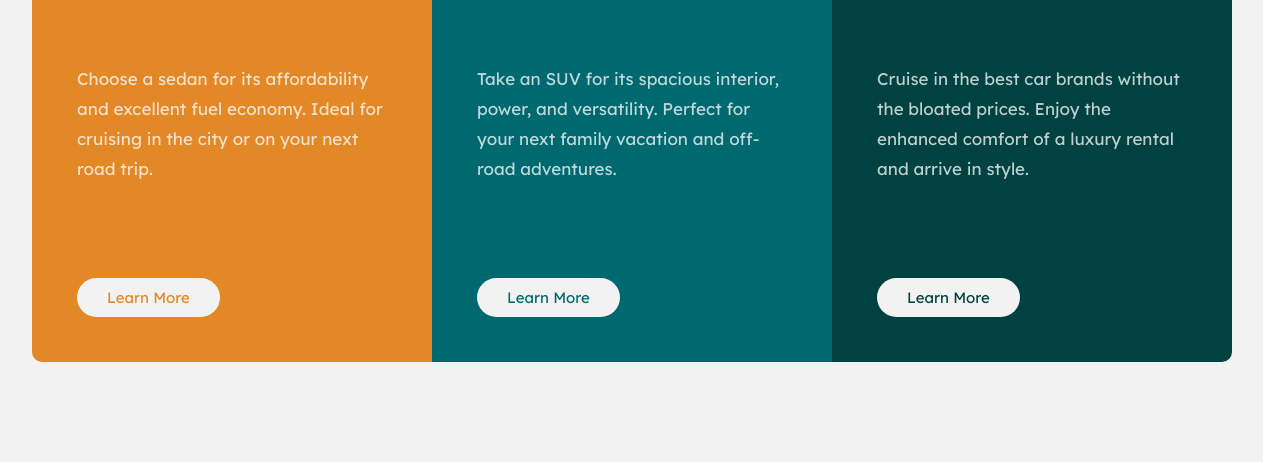
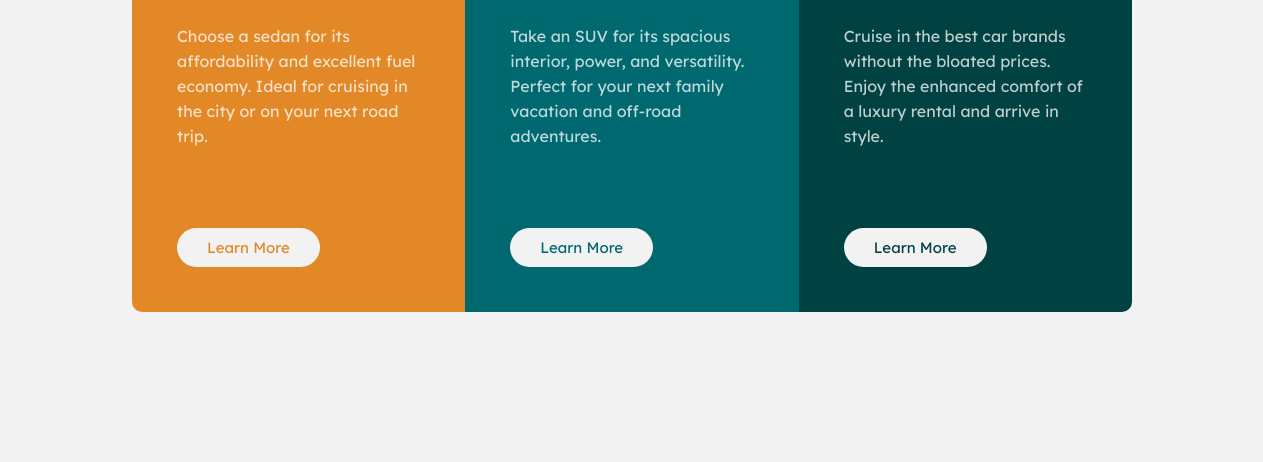
Before and after one commit to DanK1368/3_column_preview_component, a plain HTML site: page index.html in a window 1536 px wide. Shown: the part 338-800 px from the top of the page, without its empty margins (136-1399 px from the left). Drawn offline with Linux system fonts and the light colour scheme.

Commit message:
Update styles.css

```diff
--- a/styles/styles.css
+++ b/styles/styles.css
@@ -124,7 +124,7 @@ main {
   }
 }
 
-@media screen and (min-width: 1024px) and (max-width: 1439px) {
+@media screen and (min-width: 1024px) {
   p {
     font-size: 1.6rem;
   }
@@ -161,43 +161,4 @@ main {
     border-radius: 0px 10px 10px 0px;
   }
 }
-
-@media screen and (min-width: 1440px) {
-  p {
-    font-size: 1.7rem;
-  }
-  h1,
-  h2 {
-    font-size: 4rem;
-  }
-  .main-card-wrapper {
-    width: 120rem;
-    display: -webkit-box;
-    display: -ms-flexbox;
-    display: flex;
-    -webkit-box-orient: horizontal;
-    -webkit-box-direction: normal;
-        -ms-flex-direction: row;
-            flex-direction: row;
-    -webkit-box-pack: center;
-        -ms-flex-pack: center;
-            justify-content: center;
-    -webkit-box-align: center;
-        -ms-flex-align: center;
-            align-items: center;
-  }
-  .card-component {
-    min-height: 60rem;
-  }
-  .card-component p {
-    padding-bottom: 1rem;
-    line-height: 3rem;
-  }
-  .sedan-card {
-    border-radius: 10px 0px 0px 10px;
-  }
-  .luxury-card {
-    border-radius: 0px 10px 10px 0px;
-  }
-}
 /*# sourceMappingURL=styles.css.map */
```
